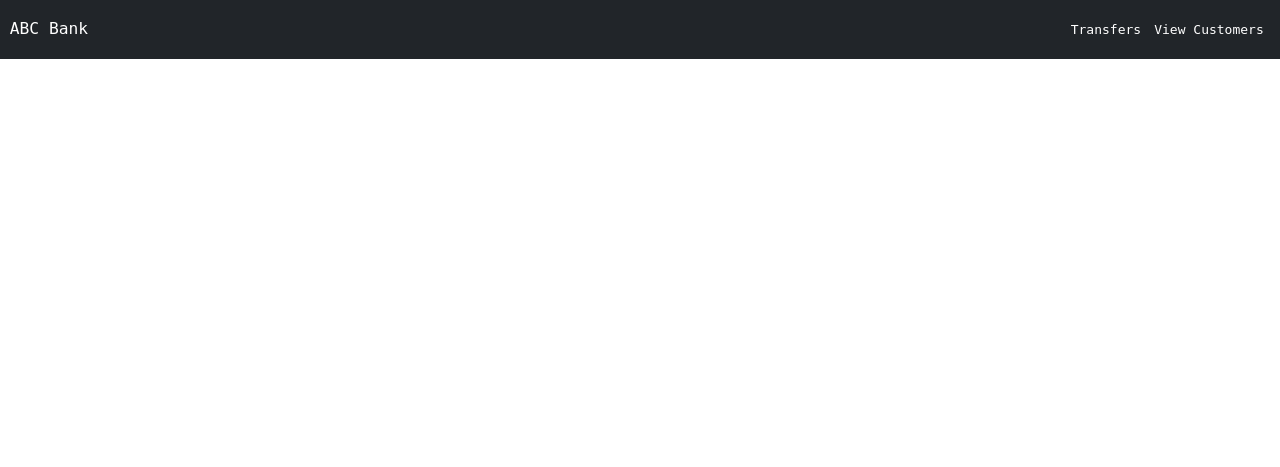
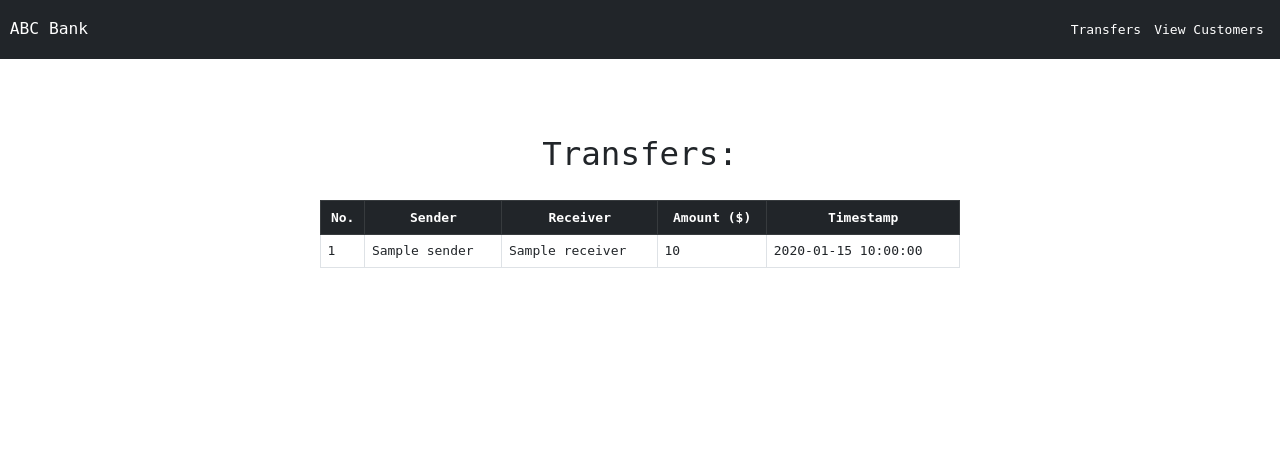
Before and after one commit to iwtga/basic-banking-system, a Flask app: template banksystem/templates/transfers.html in a window 1280 px wide. Shown: the top 467 px of the page. Run offline with Flask 2, Linux system fonts and the light colour scheme; tables that the repository leaves empty hold one stand-in row (values such as "Sample post"); the template is opened without the code that fills it: values that come from a table or form of the project are taken from there, most other values are stand-ins (such as "Sample title", 1, 10 or a date in 2020); some libraries are stand-ins or nearby versions.

Commit message:
add transfers

```diff
--- a/banksystem/forms.py
+++ b/banksystem/forms.py
@@ -1,9 +1,12 @@
 from flask_wtf import FlaskForm
 from wtforms_sqlalchemy.fields import QuerySelectField
 from banksystem.models import Customer
+from wtforms import StringField
+from wtforms.validators import DataRequired
 
 def choice_query():
     return Customer.query
 
 class TransferForm(FlaskForm):
     tranferto = QuerySelectField(query_factory=choice_query, allow_blank=False, get_label='name')
+    amount = StringField('Amount', validators=[DataRequired()])
--- a/banksystem/templates/transfers.html
+++ b/banksystem/templates/transfers.html
@@ -3,4 +3,34 @@
 {% block title %}{{ title }}{% endblock %}
 
 {% block body %}
+<div class="main-content">
+    <h1>Transfers:</h1>
+    <br>
+    {% if transfs %}
+        <table class="table table-bordered">
+            <thead class="table-dark">
+                <tr>
+                    <th scope="col">No.</th>
+                    <th scope="col">Sender</th>
+                    <th scope="col">Receiver</th>
+                    <th scope="col">Amount ($)</th>
+                    <th scope="col">Timestamp</th>
+                </tr>
+            </thead>
+            <tbody>
+            {% for cust in custs %}
+                <tr>
+                    <td>{{ loop.index }}</td>
+                    <td>{{ transfs.sender }}</td>
+                    <td>{{ transfs.receiver }}</td>
+                    <td>{{ transfs.amount }}</td>
+                    <td>{{ transfs.timestamp }}</td>
+                </tr>
+            {% endfor %}
+            </tbody>
+        </table>
+    {% else %}
+        <h4>No Transfers to Display!</h4>
+    {% endif %}
+</div>
 {% endblock %}
--- a/banksystem/templates/user.html
+++ b/banksystem/templates/user.html
@@ -37,13 +37,13 @@
                 <td>
                     <h4>Tranfer to:</h4>
                 </td>
-                <td>{{ form.tranferto }}</td>
+                <td> {{ form.tranferto }}</td>
             </tr>
             <tr>
                 <td>
                     <h4>Amount:</h4>
                 </td>
-                <td>{{ form. }}</td>
+                <td>{{ form.amount(placeholder="Enter Amount") }}</td>
             </tr>
         </table>
         <br>
```
